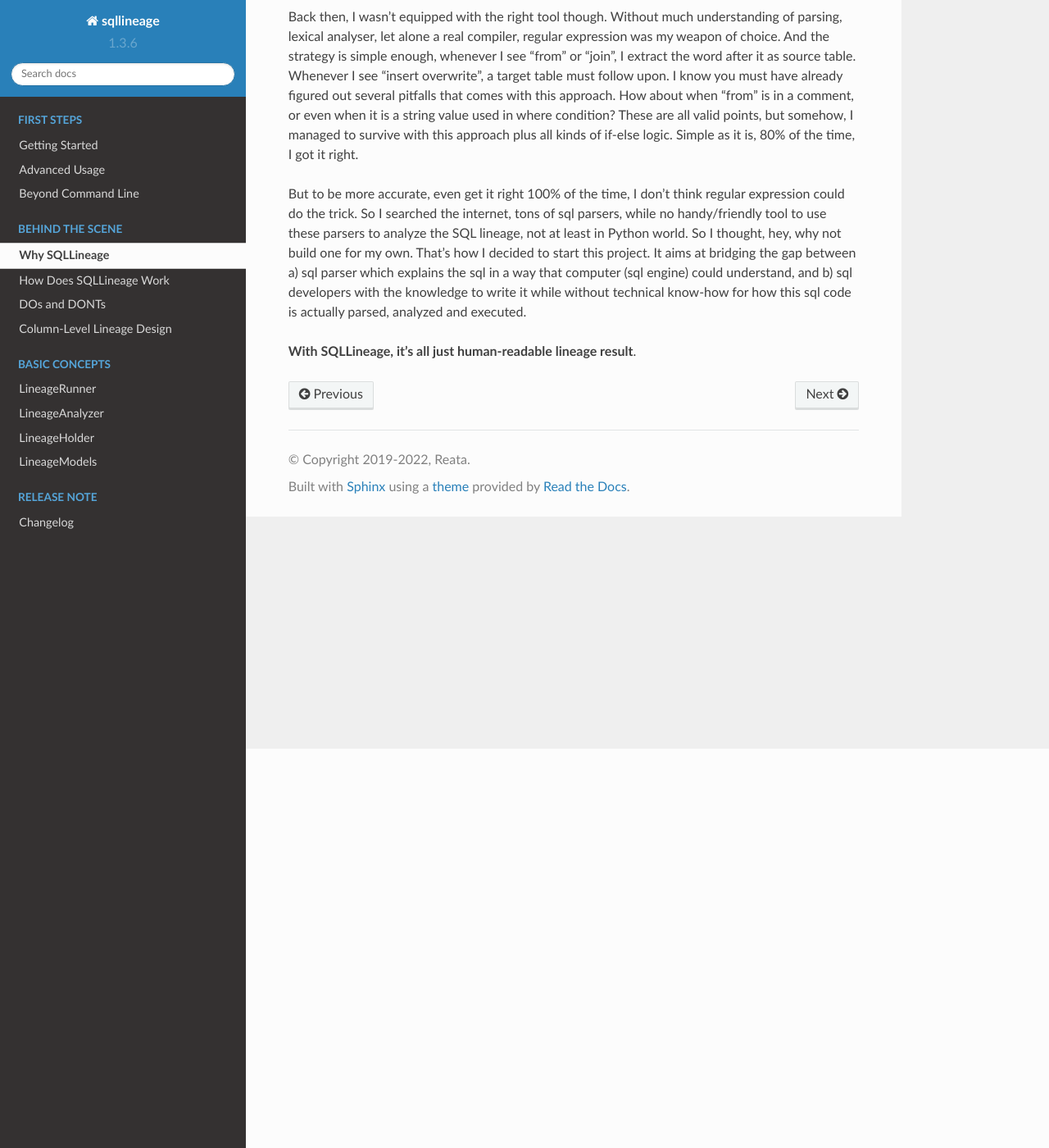
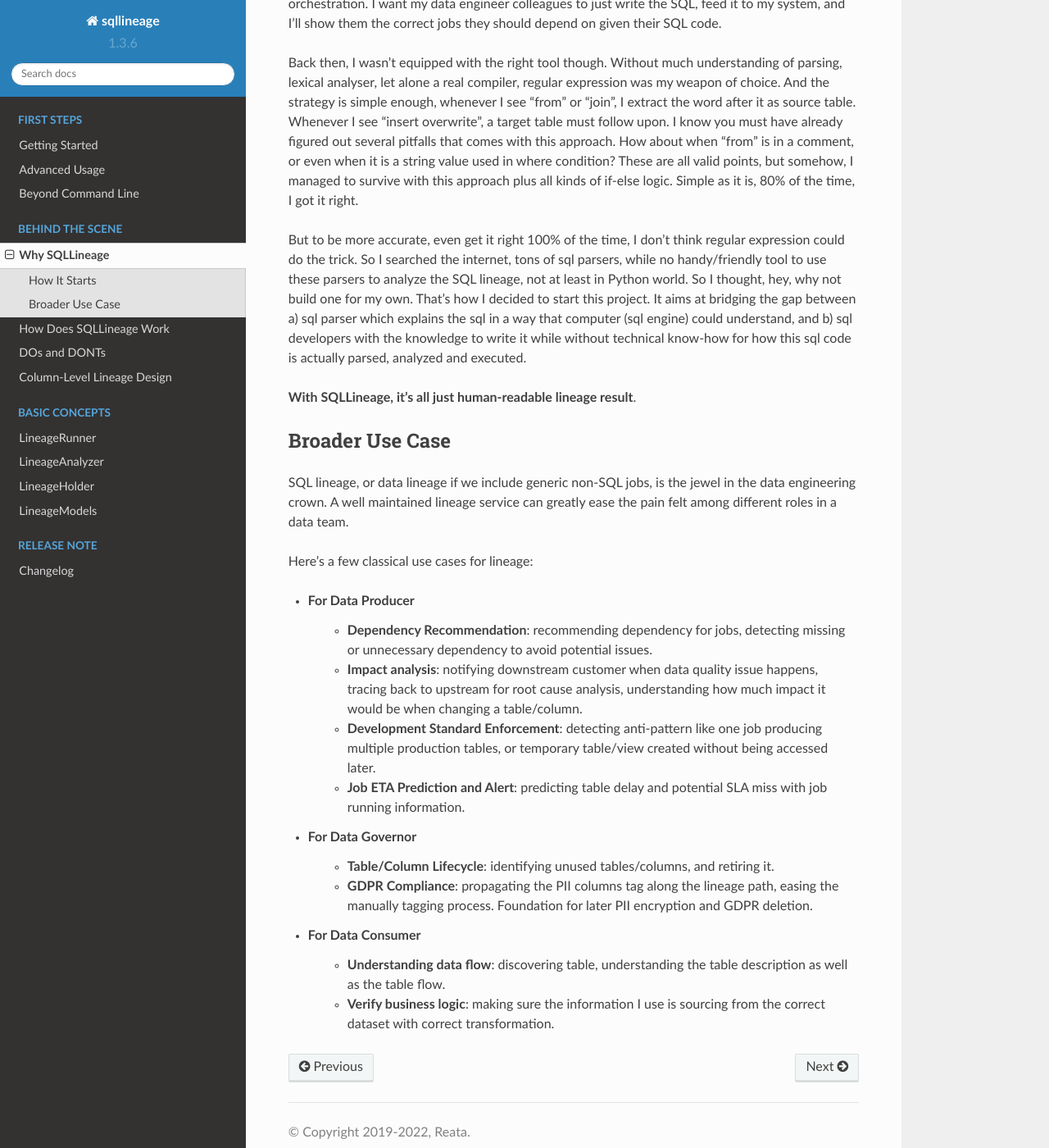
Before and after one commit to reata/sqllineage, a Sphinx documentation site: the page built from docs/behind_the_scene/why_sqllineage.rst, in a window 1280 px wide and 1400 px high, scrolled down 487 px. Shown: the whole window at 82% size. Built offline with Sphinx 7.4.7 and the Read the Docs theme 2.0.0, drawn with Linux system fonts in a browser that asks for light colours.

Commit message:
docs: add a lineage use case section

```diff
--- a/docs/behind_the_scene/why_sqllineage.rst
+++ b/docs/behind_the_scene/why_sqllineage.rst
@@ -1,6 +1,9 @@
 **************
 Why SQLLineage
 **************
+
+How It Starts
+=============
 
 Back when I was a data engineer, SQL is something people can't avoid in this industry. I guess it still is since you're
 reading this. However popular, it doesn't change the fact the SQL code can be nested, verbose and very difficult to read.
@@ -29,3 +32,30 @@
 parsed, analyzed and executed.
 
 **With SQLLineage, it's all just human-readable lineage result**.
+
+
+Broader Use Case
+================
+SQL lineage, or data lineage if we include generic non-SQL jobs, is the jewel in the data engineering crown. A well maintained
+lineage service can greatly ease the pain felt among different roles in a data team.
+
+Here's a few classical use cases for lineage:
+
+- For Data Producer
+    - **Dependency Recommendation**: recommending dependency for jobs, detecting missing or unnecessary dependency
+      to avoid potential issues.
+    - **Impact analysis**: notifying downstream customer when data quality issue happens, tracing back to upstream for
+      root cause analysis, understanding how much impact it would be when changing a table/column.
+    - **Development Standard Enforcement**: detecting anti-pattern like one job producing multiple production tables, or
+      temporary table/view created without being accessed later.
+    - **Job ETA Prediction and Alert**: predicting table delay and potential SLA miss with job running information.
+
+- For Data Governor
+    - **Table/Column Lifecycle**: identifying unused tables/columns, and retiring it.
+    - **GDPR Compliance**: propagating the PII columns tag along the lineage path, easing the manually tagging process.
+      Foundation for later PII encryption and GDPR deletion.
+
+- For Data Consumer
+    - **Understanding data flow**: discovering table, understanding the table description as well as the table flow.
+    - **Verify business logic**: making sure the information I use is sourcing from the correct dataset with correct
+      transformation.
```
